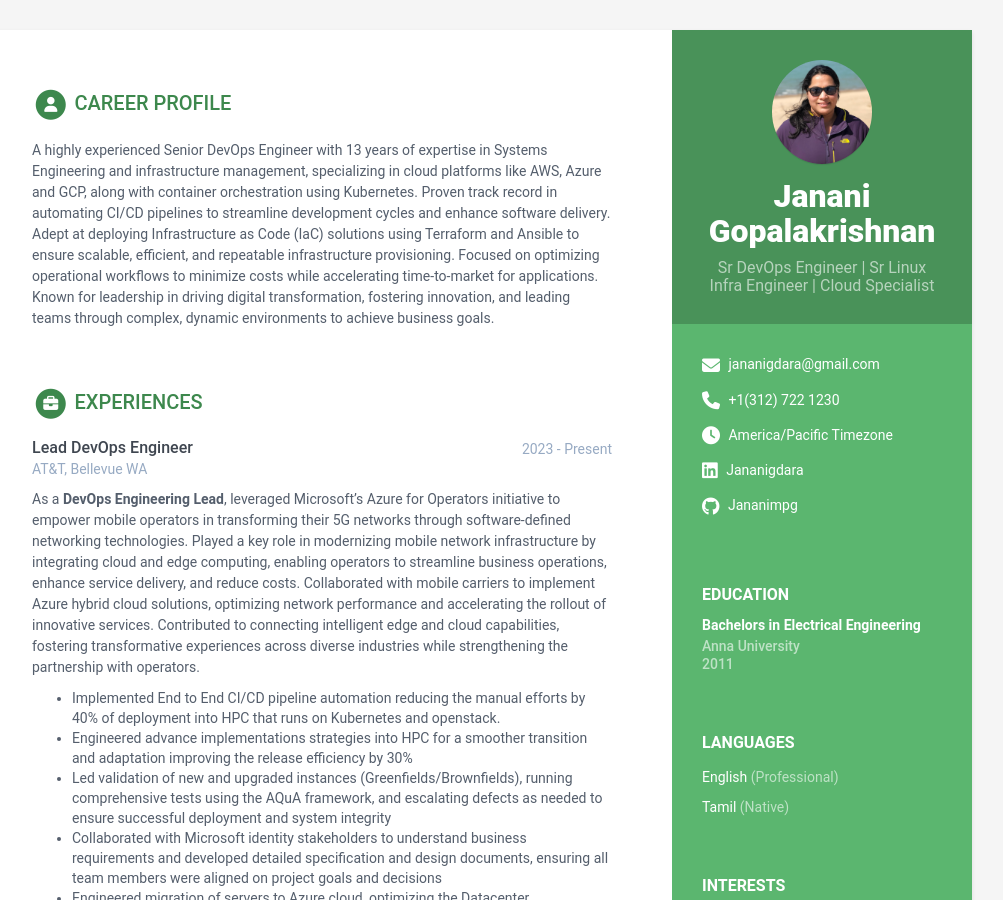
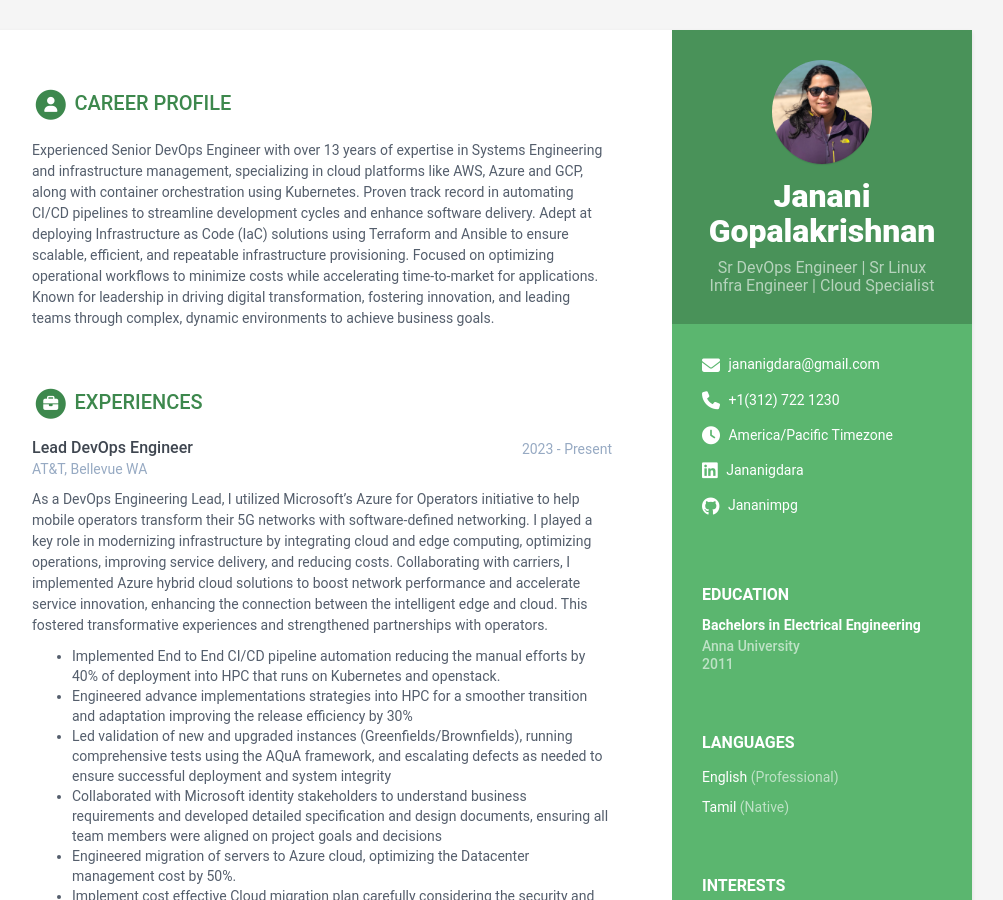
Before and after one commit to Jananimpg/portfolio, a Jekyll site: the page built from index.html, in a window 1280 px wide and 900 px high. Shown: the whole window, without its empty margins (168-1171 px from the left). Built offline with Jekyll 4.4.1, drawn with Linux system fonts in a browser that asks for light colours.

Commit message:
Update data.yml

```diff
--- a/_data/data.yml
+++ b/_data/data.yml
@@ -63,7 +63,7 @@ sidebar:
 
 career-profile:
   title: Career Profile
-  summary: A highly experienced Senior DevOps Engineer with 13 years of expertise in Systems Engineering and infrastructure management, specializing in cloud platforms like AWS, Azure and GCP, along with container orchestration using Kubernetes. Proven track record in automating CI/CD pipelines to streamline development cycles and enhance software delivery. Adept at deploying Infrastructure as Code (IaC) solutions using Terraform and Ansible to ensure scalable, efficient, and repeatable infrastructure provisioning. Focused on optimizing operational workflows to minimize costs while accelerating time-to-market for applications. Known for leadership in driving digital transformation, fostering innovation, and leading teams through complex, dynamic environments to achieve business goals.
+  summary: Experienced Senior DevOps Engineer with over 13 years of expertise in Systems Engineering and infrastructure management, specializing in cloud platforms like AWS, Azure and GCP, along with container orchestration using Kubernetes. Proven track record in automating CI/CD pipelines to streamline development cycles and enhance software delivery. Adept at deploying Infrastructure as Code (IaC) solutions using Terraform and Ansible to ensure scalable, efficient, and repeatable infrastructure provisioning. Focused on optimizing operational workflows to minimize costs while accelerating time-to-market for applications. Known for leadership in driving digital transformation, fostering innovation, and leading teams through complex, dynamic environments to achieve business goals.
 education:
   title: Education
   info:
@@ -81,7 +81,7 @@ experiences:
     time: 2023 - Present
     company: AT&T, Bellevue WA
     details: |
-      As a **DevOps Engineering Lead**, leveraged Microsoft’s Azure for Operators initiative to empower mobile operators in transforming their 5G networks through software-defined networking technologies. Played a key role in modernizing mobile network infrastructure by integrating cloud and edge computing, enabling operators to streamline business operations, enhance service delivery, and reduce costs. Collaborated with mobile carriers to implement Azure hybrid cloud solutions, optimizing network performance and accelerating the rollout of innovative services. Contributed to connecting intelligent edge and cloud capabilities, fostering transformative experiences across diverse industries while strengthening the partnership with operators.
+      As a DevOps Engineering Lead, I utilized Microsoft’s Azure for Operators initiative to help mobile operators transform their 5G networks with software-defined networking. I played a key role in modernizing infrastructure by integrating cloud and edge computing, optimizing operations, improving service delivery, and reducing costs. Collaborating with carriers, I implemented Azure hybrid cloud solutions to boost network performance and accelerate service innovation, enhancing the connection between the intelligent edge and cloud. This fostered transformative experiences and strengthened partnerships with operators.
         - Implemented End to End CI/CD pipeline automation reducing the manual efforts by 40% of deployment into HPC that runs on Kubernetes and openstack.
         - Engineered advance implementations strategies into HPC for a smoother transition and adaptation improving the release efficiency by 30%
         - Led validation of new and upgraded instances (Greenfields/Brownfields), running comprehensive tests using the AQuA framework, and escalating defects as needed to ensure successful deployment and system integrity
```
